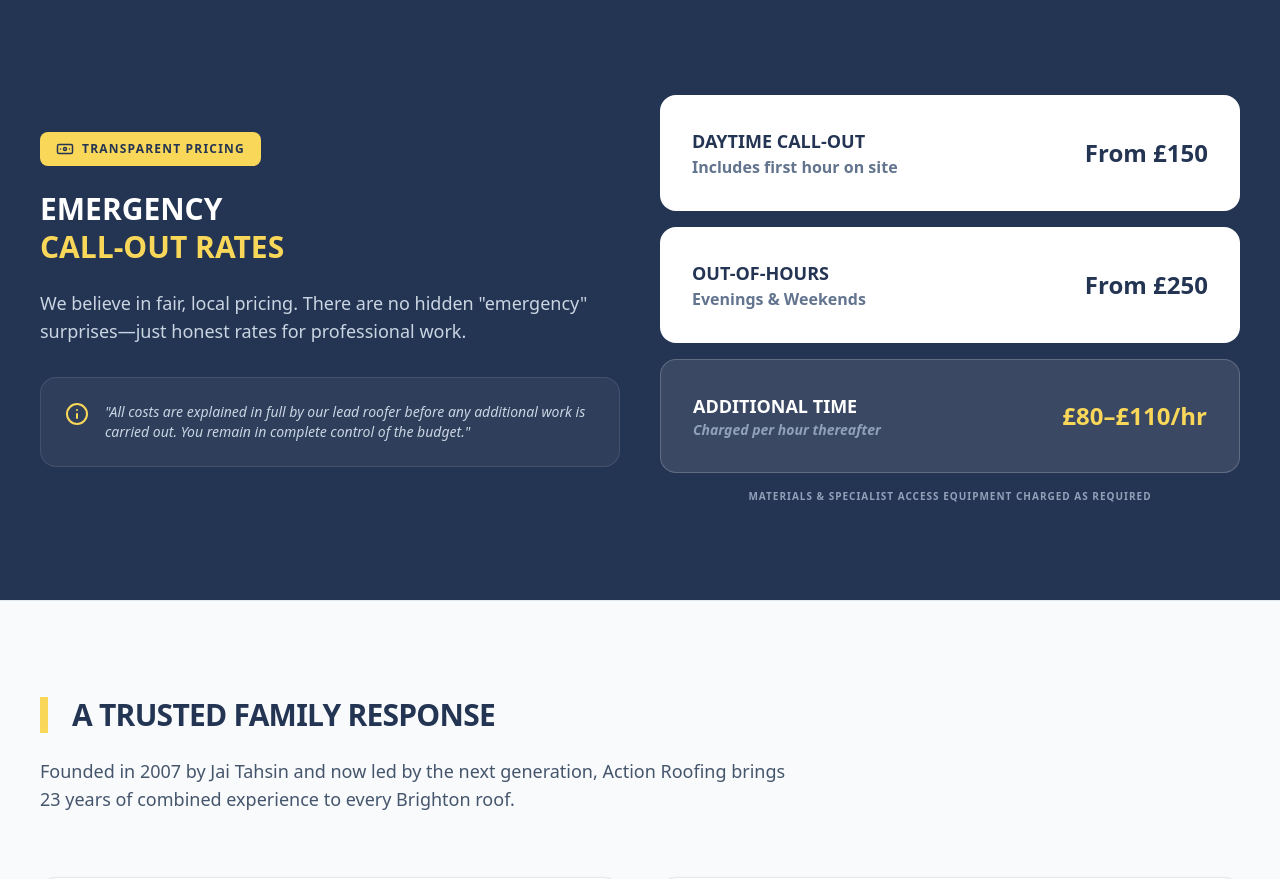
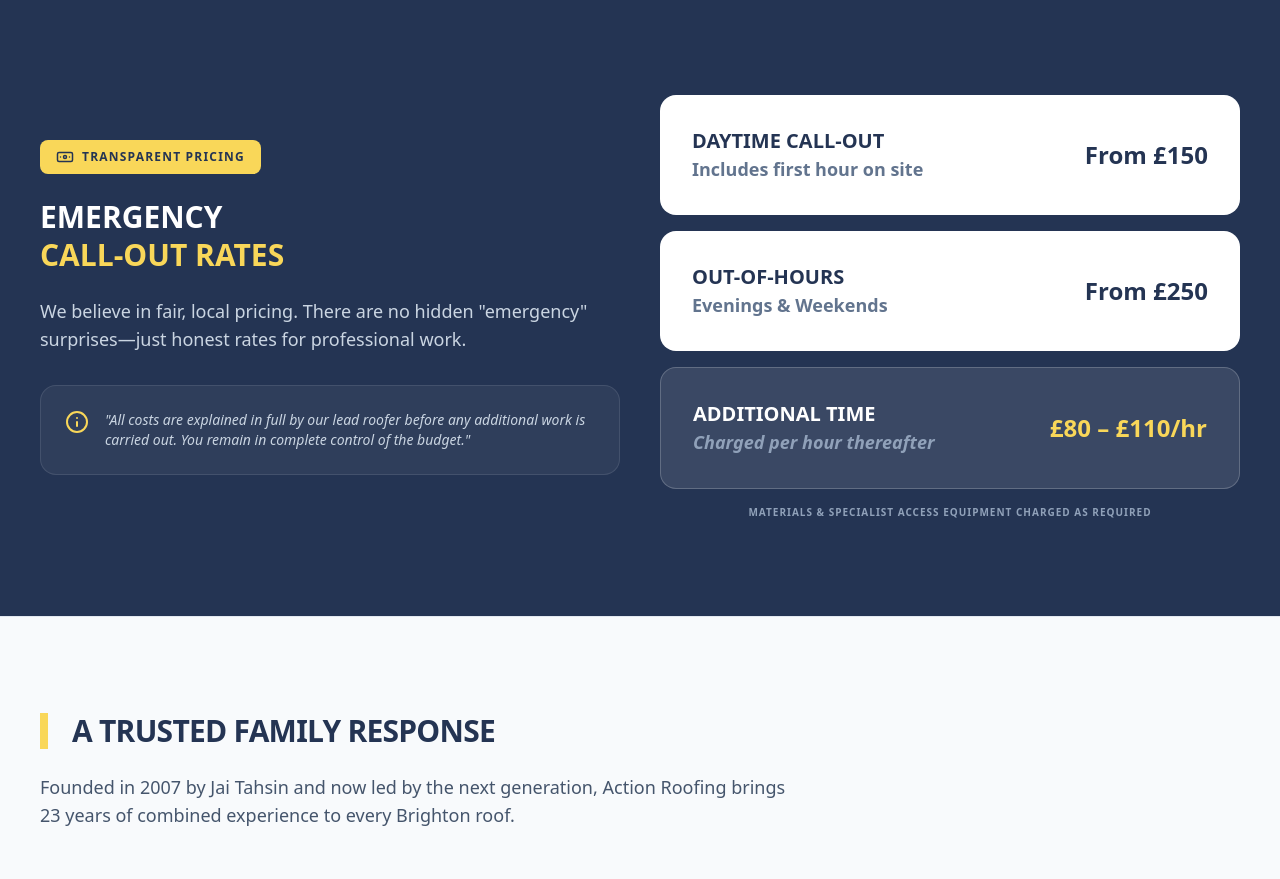
Before and after one commit to ChazzaT18/Action-Roofing, a React (Vite) app: page /services/emergency-repairs in a window 1280 px wide. Shown: the part 2780-3659 px from the top of the page. Built offline with nearby package versions, Linux system fonts and the light colour scheme.

Commit message:
ux updates

```diff
--- a/src/Components/Header.jsx
+++ b/src/Components/Header.jsx
@@ -242,7 +242,7 @@
                     <div
                       className={`overflow-hidden transition-all duration-300 bg-black/40 rounded-lg ${
                         isServicesOpen
-                          ? "max-h-[500px] mb-4 opacity-100 py-2"
+                          ? "max-h-[500px] opacity-100 py-2"
                           : "max-h-0 opacity-0"
                       }`}
                     >
--- a/src/Pages/ServicePages/EmergencyRepairsPage.jsx
+++ b/src/Pages/ServicePages/EmergencyRepairsPage.jsx
@@ -303,43 +303,43 @@
             <div className="lg:w-1/2 w-full grid gap-4">
               <div className="bg-white rounded-2xl p-8 flex justify-between items-center group">
                 <div>
-                  <h3 className="text-[#243453] font-black uppercase text-lg">
+                  <h3 className="text-[#243453] font-black uppercase 2xl:text-2xl md:text-xl text-[4vw]">
                     Daytime Call-Out
                   </h3>
-                  <p className="text-slate-500 font-bold">
+                  <p className="text-slate-500 2xl:text-xl text-[3vw] md:text-lg font-bold">
                     Includes first hour on site
                   </p>
                 </div>
-                <div className="2xl:text-3xl md:text-2xl text-xl font-black text-[#243453]">
+                <div className="2xl:text-3xl md:text-2xl text-[4.5vw] font-black text-[#243453]">
                   From £150
                 </div>
               </div>
 
               <div className="bg-white rounded-2xl p-8 flex justify-between items-center">
                 <div>
-                  <h3 className="text-[#243453] font-black uppercase text-lg">
+                  <h3 className="text-[#243453] font-black uppercase 2xl:text-2xl md:text-xl text-[4vw]">
                     Out-of-Hours
                   </h3>
-                  <p className="text-slate-500 group-hover:text-[#243453]/70 font-bold">
+                  <p className="text-slate-500 2xl:text-xl text-[3vw] md:text-lg font-bold">
                     Evenings & Weekends
                   </p>
                 </div>
-                <div className="2xl:text-3xl md:text-2xl text-xl font-black text-[#243453]">
+                <div className="2xl:text-3xl md:text-2xl text-[4.5vw] font-black text-[#243453]">
                   From £250
                 </div>
               </div>
 
               <div className="bg-white/10 border border-white/20 rounded-2xl p-8 flex justify-between items-center">
                 <div>
-                  <h3 className="text-white font-black uppercase text-lg">
+                  <h3 className="text-white font-black uppercase 2xl:text-2xl md:text-xl text-[4vw]">
                     Additional Time
                   </h3>
-                  <p className="text-slate-400 font-bold italic text-sm">
+                  <p className="text-slate-400 font-bold italic 2xl:text-xl text-[3vw] md:text-lg">
                     Charged per hour thereafter
                   </p>
                 </div>
-                <div className="2xl:text-3xl md:text-2xl text-xl font-black text-[#F9D759]">
-                  £80–£110/hr
+                <div className="2xl:text-3xl md:text-2xl text-[4.5vw] font-black text-[#F9D759]">
+                  £80 – £110/hr
                 </div>
               </div>
               <p className="text-[10px] text-slate-400 text-center uppercase tracking-widest font-bold">
```
